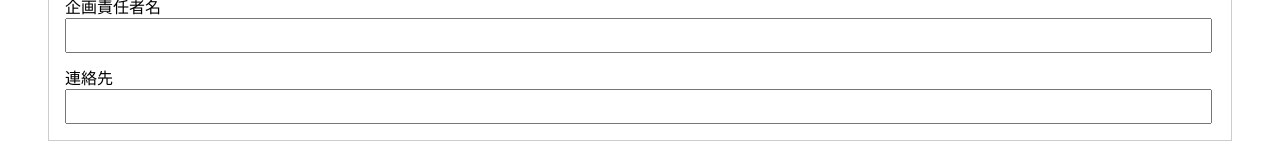
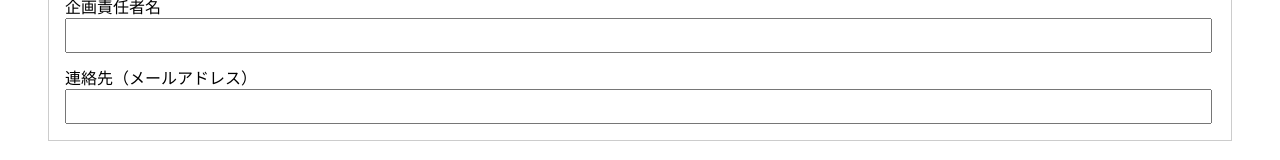
Before and after one commit to yokohamafest30kanri/yokohamasai-buppin, a Next.js app: page /register in a window 1280 px wide. Shown: the part 505-665 px from the top of the page. Built offline with nearby package versions, Linux system fonts and the light colour scheme.

Commit message:
change label to contact email address

```diff
--- a/app/register/page.tsx
+++ b/app/register/page.tsx
@@ -137,7 +137,7 @@ export default function RegisterPage() {
         </div>
 
         <div>
-          <label>連絡先</label>
+          <label>連絡先（メールアドレス）</label>
           <input
             type="text"
             value={contact}
```
